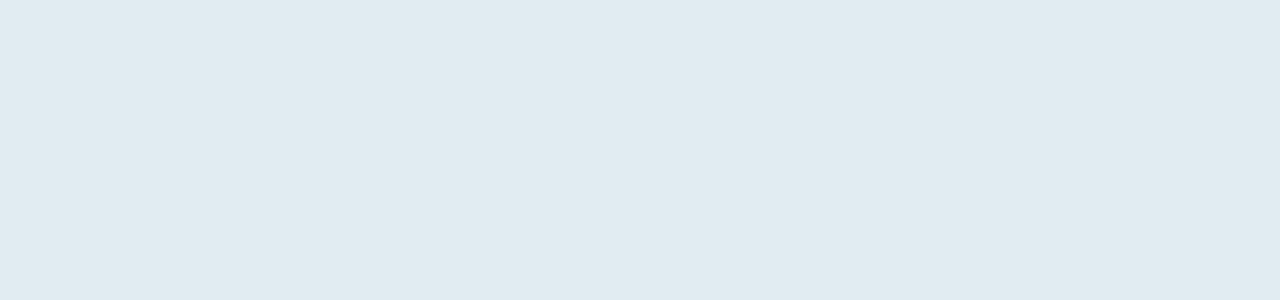
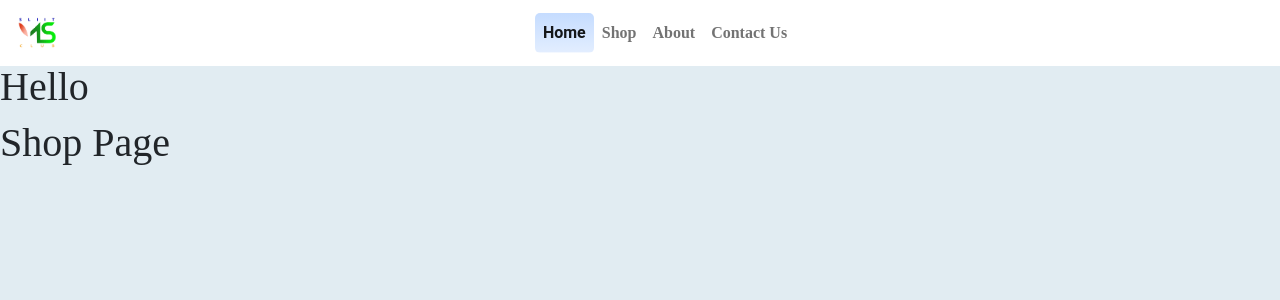
Before and after one commit to ms-club-sliit/ITPFrontEnd_day2, a Vue app: page / in a window 1280 px wide. Before the commit this address had no page. Shown: the top 300 px of the page. Built offline with nearby package versions, Linux system fonts and the light colour scheme.

Commit message:
add some routes and create some component os client side

```diff
--- /dev/null
+++ b/src/components/client/footer/FooterComponent.vue
@@ -0,0 +1,13 @@
+<template>
+  <div class="shop-page">
+    <h1>Shop Page</h1>
+  </div>
+</template>
+
+<script>
+export default {
+  name: "FooterComponent",
+};
+</script>
+
+<style scoped></style>
--- /dev/null
+++ b/src/components/client/header/HeaderComponent.vue
@@ -0,0 +1,94 @@
+<template>
+  <header class="header">
+    <nav class="navbar navbar-expand-lg navbar-light bg-white">
+      <div class="container-fluid">
+        <div class="mt-3 mt-lg-0 mt-md-3 mt-sm-5">
+          <img :src="logo" alt="logo" width="50" />
+        </div>
+        <button
+          aria-controls="navbarSupportedContent"
+          aria-expanded="false"
+          aria-label="Toggle navigation"
+          class="navbar-toggler"
+          data-bs-target="#navbarSupportedContent"
+          data-bs-toggle="collapse"
+          type="button"
+        >
+          <span class="navbar-toggler-icon" />
+        </button>
+        <div id="navbarSupportedContent" class="collapse navbar-collapse">
+          <ul
+            class="navbar-nav text-center text-md-center text-sm-center m-auto me-lg-6 mb-2 mb-lg-0 col-lg-9 d-lg-flex justify-content-lg-center align-item-lg-center"
+          >
+            <li class="nav-item">
+              <router-link
+                aria-current="page"
+                class="nav-link fw-bold active"
+                to="/"
+                >Home
+              </router-link>
+            </li>
+            <li class="nav-item">
+              <router-link class="nav-link fw-bold" to="/shop"
+                >Shop
+              </router-link>
+            </li>
+            <li class="nav-item">
+              <a class="nav-link fw-bold" href="#about">About</a>
+            </li>
+            <li class="nav-item">
+              <a class="nav-link fw-bold" href="#contactUs">Contact Us </a>
+            </li>
+          </ul>
+        </div>
+      </div>
+    </nav>
+  </header>
+</template>
+
+<script>
+import LogoImage from "@/assets/Ms-Club.png";
+
+export default {
+  name: "HeaderComponent",
+  data() {
+    return {
+      logo: LogoImage,
+    };
+  },
+};
+</script>
+
+<style scoped>
+.header {
+  width: 100%;
+  height: 55px;
+  background: #ffffff;
+}
+
+#logo {
+  margin-top: 10px;
+  height: 40px;
+}
+
+.active {
+  background: linear-gradient(
+    180deg,
+    #c5dcff 0%,
+    rgba(197, 220, 255, 0.5) 96.87%,
+    rgba(196, 196, 196, 0) 100%
+  );
+  border-radius: 5px;
+  font-family: "Roboto";
+  font-weight: bold;
+}
+
+.navLink {
+  font-family: "Roboto";
+  font-style: normal;
+  font-weight: 500;
+  font-size: 18px;
+  line-height: 21px;
+  color: #000000;
+}
+</style>
--- a/src/router/index.js
+++ b/src/router/index.js
@@ -1,6 +1,24 @@
 import { createRouter, createWebHistory } from "vue-router";
 
 const routes = [
+  {
+    path: "/",
+    name: "home",
+    component: () =>
+      import(
+        /* webpackChunkName: "about" */ "@/views/client/landing/LandingPage.vue"
+      ),
+    props: true,
+  },
+  {
+    path: "/shop",
+    name: "shop",
+    component: () =>
+      import(
+        /* webpackChunkName: "about" */ "@/views/client/landing/LandingPage.vue"
+      ),
+    props: true,
+  },
   {
     path: "/admin",
     name: "admin",
--- /dev/null
+++ b/src/views/client/landing/LandingPage.vue
@@ -0,0 +1,31 @@
+<template>
+  <div>
+    <HeaderComponent />
+    <main class="mainDiv mt-lg-2 mt-md-4 mt-sm-4">
+      <h1>Hello</h1>
+    </main>
+    <FooterComponent />
+  </div>
+</template>
+
+<script>
+import HeaderComponent from "@/components/client/header/HeaderComponent.vue";
+import FooterComponent from "@/components/client/footer/FooterComponent.vue";
+
+export default {
+  name: "LandingPage",
+  components: {
+    HeaderComponent: HeaderComponent,
+    FooterComponent: FooterComponent,
+  },
+};
+</script>
+
+<style scoped>
+@media screen and (max-device-width: 425px) {
+  .mainDiv {
+    margin-top: 28px;
+    height: auto;
+  }
+}
+</style>
```
Also changed, not shown: src/views/client/shop/ShopPage.vue (added, +13 -0 lines).
